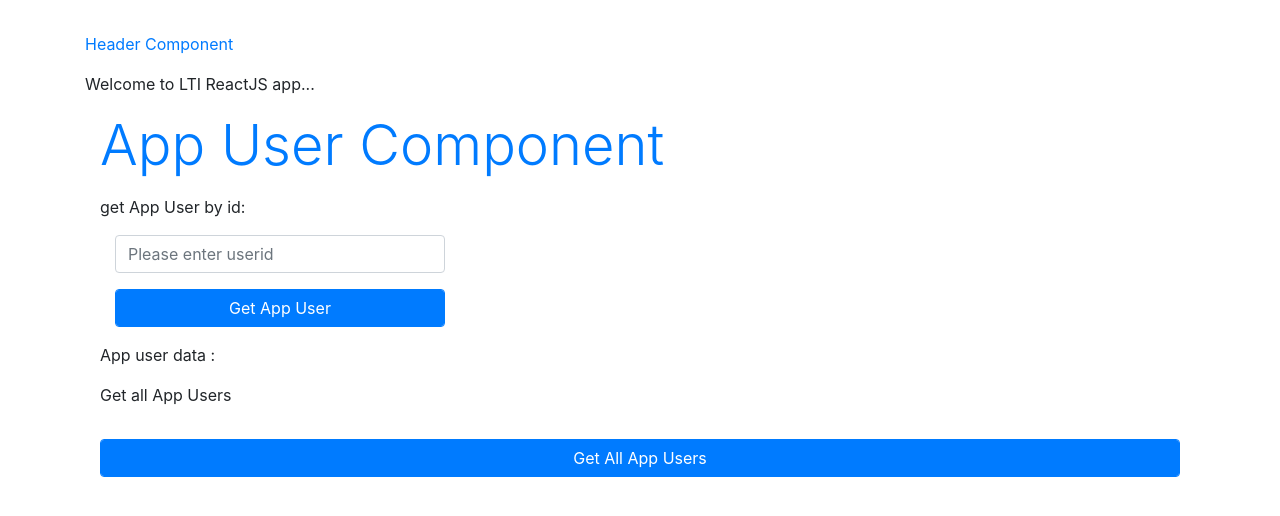
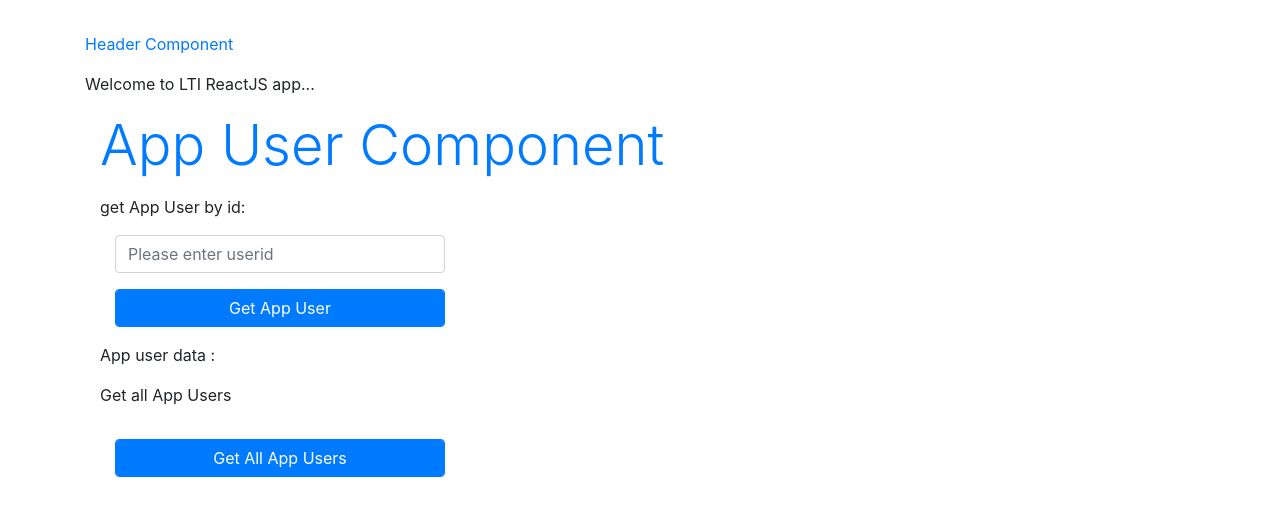
Before and after one commit to shridhar-javafsd/lti-react-demo, a React (Create React App) app: page / in a window 1280 px wide. Shown: the top 516 px of the page. Built offline with nearby package versions, Linux system fonts and the light colour scheme.

Commit message:
Update AppUserComp.js

```diff
--- a/src/components/AppUserComp.js
+++ b/src/components/AppUserComp.js
@@ -1,10 +1,5 @@
 import axios from "axios";
 import { useState } from "react";
-
-const title = "Mr"; // 'Mr' `Mr`
-const fullName = title + ' Anil Joshi';
-console.log(fullName);
-// Mr Anil Joshi
 
 const AppUserComp = () => {
 
@@ -67,7 +62,7 @@ const AppUserComp = () => {
             </div>
             <div>
                 <p>Get all App Users</p>
-                <div>
+                <div className="col-4">
                     <form className="form form-group form-primary">
                         <input className="form-control mt-3 btn btn-primary" type="submit" id="submit" name="submit" value="Get All App Users"
                             onClick={submitGetAllAppUser}></input>
```
